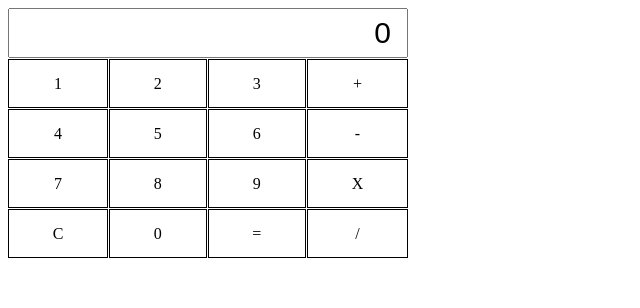
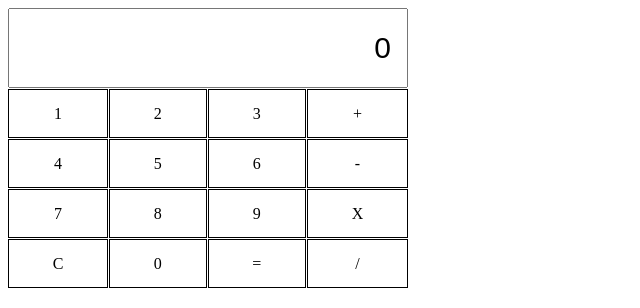
Before and after one commit to TruongThaiNgan/calculator, a website: page src/index.html in a window 1280 px wide. Shown: the whole page, without its empty margins (0-640 px from the left). Drawn offline with nearby package versions, Linux system fonts and the light colour scheme; files that its build step writes are made by us from their sources.

Commit message:
version0.2

```diff
--- a/src/index.html
+++ b/src/index.html
@@ -8,7 +8,10 @@
     <title>Calculator</title>
 </head>
 <body>
-    <input class="console" type="text">
+    <div class="show-console">
+        <div class="history"></div>
+        <input class="console" type="text">
+    </div>
     <div class="calculator">
         <div class="btn btn-number">1</div>
         <div class="btn btn-number">2</div>
--- a/src/js/app.js
+++ b/src/js/app.js
@@ -1,6 +1,7 @@
 const btn_number = document.querySelectorAll(".btn-number");
 const input = document.querySelector('.console');
 const btn_cal = document.querySelectorAll('.btn-cal');
+const history = document.querySelector('.history');
 input.value = "0";
 var string_number="";
 var number2=0;
@@ -13,16 +14,15 @@ btn_number.forEach(element => {
 
 btn_cal.forEach(element => {
     element.addEventListener('click', function(){
-        if(check() == 0){
+        // if(check() == 0){
             string_number += input.value;
-            string_number = "" + eval(string_number);
             clear_number();
             let value = element.textContent;
             if(value == "X")
                 value = "*";
             string_number += value;
-            console.log(string_number);
-    }});
+            history.textContent = string_number;
+    });
 });
 
 
@@ -40,6 +40,7 @@ btn_clear.addEventListener('click', function() {
 const btn_kq = document.querySelector('.btn-kq');
 btn_kq.addEventListener('click',function(){
     string_number += input.value;
+    history.textContent = string_number;
     clear_number();
     string_number ="" + eval(string_number);
     console.log(string_number);
--- a/src/scss/style.scss
+++ b/src/scss/style.scss
@@ -1,11 +1,22 @@
 body{
-    .console{
+    .show-console{
+        position: relative;
         width: 400px;
-        height: 50px;
-        box-sizing: border-box;
-        padding: 5px 15px ;
-        font-size: 30px;
-        text-align: right;
+        overflow: hidden;
+        text-overflow: ellipsis;
+        .history{
+            position: absolute;
+            right: 15px;
+            top: 5px;
+        }
+        .console{
+            width: 400px;
+            height: 80px;
+            box-sizing: border-box;
+            padding: 5px 15px ;
+            font-size: 30px;
+            text-align: right;
+        }
     }
     .calculator{
         width: 400px;
```
Also changed, not shown: dist/css/style.css, dist/index.html, dist/js/app.js, 1 other file.
